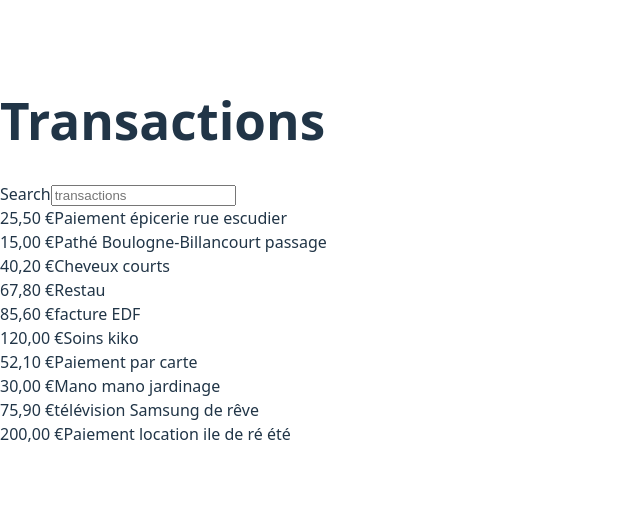
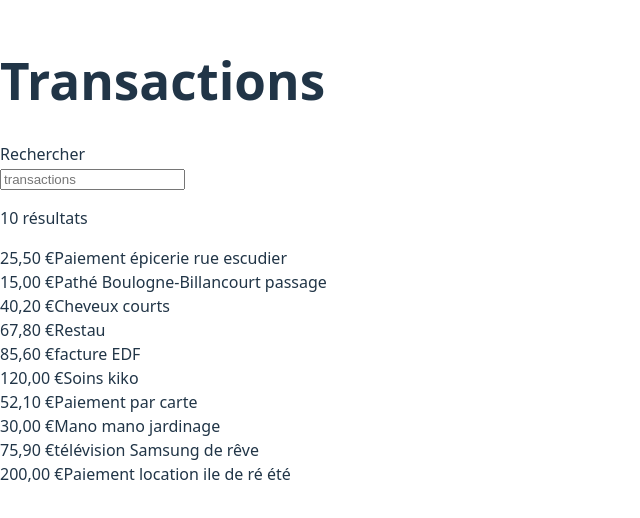
Before and after one commit to thaliawoods/test-lydia, a React (Vite) app: page / in a window 1280 px wide. Shown: the part 148-666 px from the top of the page, without its empty margins (0-640 px from the left). Built offline with nearby package versions, Linux system fonts and the light colour scheme.

Commit message:
add no results / add clear search / add result.s

```diff
--- a/src/App.jsx
+++ b/src/App.jsx
@@ -14,7 +14,7 @@ export default function App() {
     if (!q) return transactions;
 
     return transactions.filter((tx) =>
-      normalizeForSearch(tx.label).includes(q)
+      normalizeForSearch(tx.label).includes(q),
     );
   }, [query]);
 
@@ -24,9 +24,11 @@ export default function App() {
         <div className="mx-auto max-w-3xl px-4 py-8">
           <h1 className="text-2xl font-bold text-zinc-900">Transactions</h1>
 
-          <div className="mt-6">
-            <SearchInput value={query} onChange={setQuery} />
-          </div>
+          <SearchInput
+            value={query}
+            onChange={setQuery}
+            resultsCount={filteredTransactions.length}
+          />
         </div>
       </header>
 
--- a/src/components/ListTransactions.jsx
+++ b/src/components/ListTransactions.jsx
@@ -1,4 +1,13 @@
-export function ListTransactions({ items }) {
+    export function ListTransactions({ items }) {
+  if (items.length === 0) {
+    return (
+      <div className="rounded-xl border border-dashed border-zinc-200 bg-white p-6 text-center">
+        <p className="text-sm font-semibold text-zinc-900">
+          Pas de résultat
+        </p>
+      </div>
+    );
+  }
   return (
     <div className="space-y-2">
       {items.map((tx) => (
--- a/src/components/SearchInput.jsx
+++ b/src/components/SearchInput.jsx
@@ -1,25 +1,38 @@
 import { useId } from "react";
 
-export function SearchInput({ value, onChange }) {
+export function SearchInput({ value, onChange, resultsCount }) {
   const id = useId();
 
   return (
     <div className="w-full">
-      <label
-        htmlFor={id}
-        className="block text-sm font-medium text-zinc-700"
-      >
-        Search
+      <label htmlFor={id} className="block text-sm font-medium text-zinc-700">
+        Rechercher
       </label>
 
+      <div className="mt-2 flex items-center gap-2">
         <input
           id={id}
           value={value}
           onChange={(e) => onChange(e.target.value)}
           placeholder="transactions"
-        className="mt-2 w-full rounded-xl border border-zinc-200 bg-white px-3 py-3 text-sm shadow-sm outline-none focus:border-zinc-300 focus:ring-4 focus:ring-zinc-100"
+          className="w-full rounded-xl border border-zinc-200 bg-white px-3 py-3 text-sm shadow-sm outline-none focus:border-zinc-300 focus:ring-4 focus:ring-zinc-100"
           autoComplete="off"
         />
+
+        {value.trim().length > 0 && (
+          <button
+            type="button"
+            onClick={() => onChange("")}
+            className="rounded-md border-2 border-white bg-transparent px-4 py-2 text-sm font-medium text-white hover:bg-white/10 focus:outline-none"
+          >
+            Effacer
+          </button>
+        )}
+      </div>
+
+      <p className="mt-2 text-xs text-zinc-500" aria-live="polite">
+        {resultsCount} résultat{resultsCount > 1 ? "s" : ""}
+      </p>
     </div>
   );
 }
```
Lines whose indentation alone changed are shown as unchanged.
